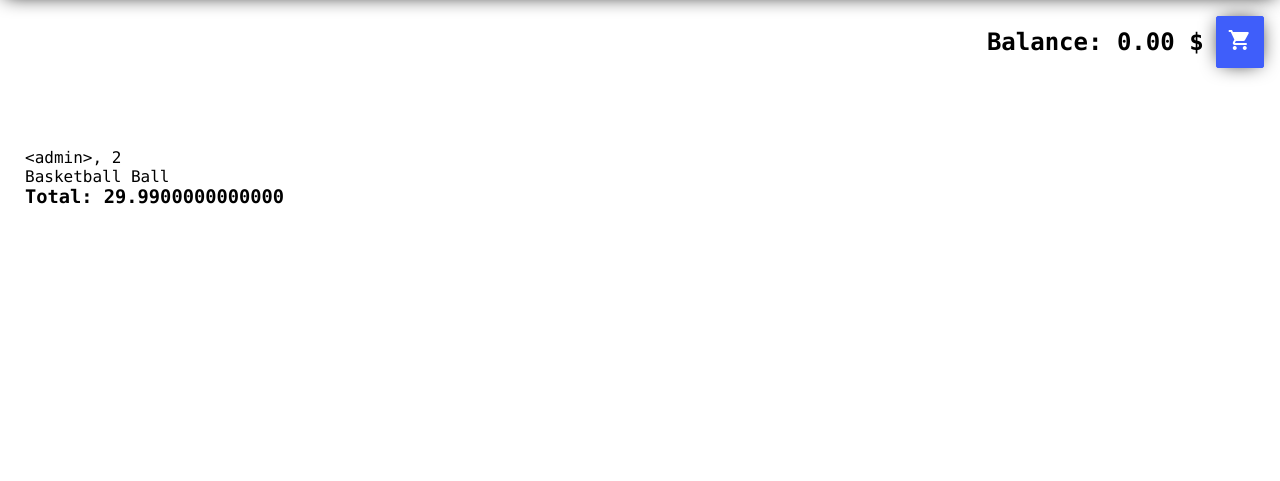
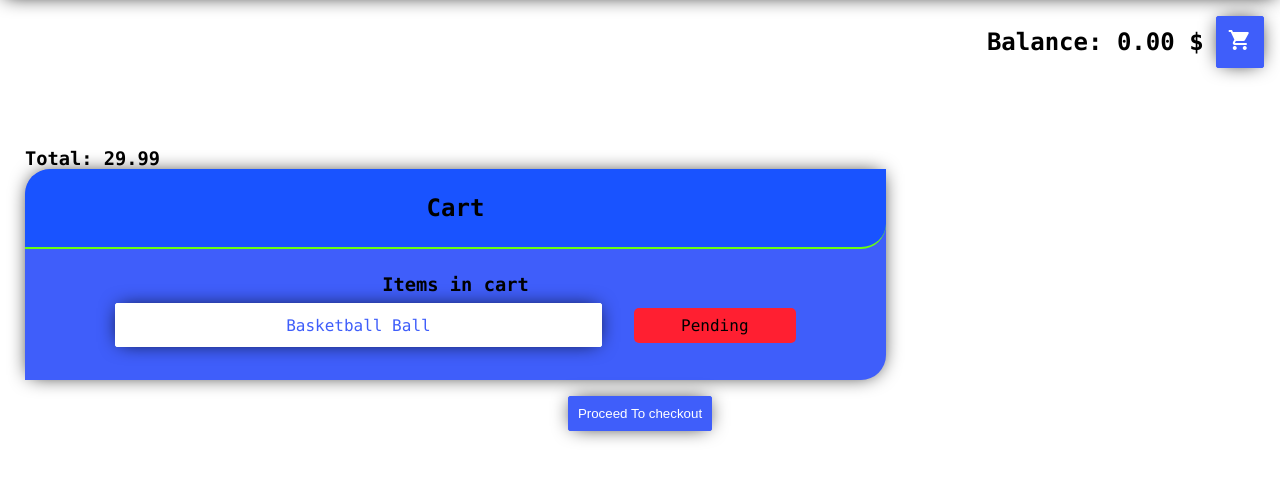
Before and after one commit to Christus5/shopProject, a Django app: page /ecommerce/cart/1/ in a window 1280 px wide. Shown: the part 60-541 px from the top of the page. Run offline with Django 3.2, Linux system fonts and the light colour scheme; a user stored in the database is signed in; data comes from the database, SQL or seed files in the repository; both versions use the stored data as it was after the commit.

Commit message:
update visual for cart view | convert StoreView from generic View -> ListView

```diff
--- a/ecommerce/models.py
+++ b/ecommerce/models.py
@@ -81,8 +81,8 @@ class Cart(models.Model):
 
     # @TODO: total - sum of order_set price
 
-    def get_total_price(self) -> int:
-        return self.order_set.aggregate(Sum('price'))['price__sum']
+    def get_total_price(self) -> Decimal:
+        return round(self.order_set.aggregate(Sum('price'))['price__sum'], 2) if self.order_set.all() else 0
 
     def __str__(self) -> str:
         return f'<{self.user}>, {self.id}'
--- a/ecommerce/views.py
+++ b/ecommerce/views.py
@@ -1,10 +1,11 @@
 from django.contrib import messages
 from django.contrib.auth.decorators import login_required
 from django.db.models import F
+from django.urls import reverse_lazy
 from django.utils.decorators import method_decorator
 
 from django.shortcuts import render, HttpResponse, get_object_or_404, redirect
-from django.views.generic import View
+from django.views.generic import View, DeleteView, ListView
 
 from ecommerce.models import *
 
@@ -75,7 +76,7 @@ class CartDetailsView(View):
         cart = get_object_or_404(request.user.cart_set, pk=kwargs['cart_id'])
 
         if not cart.is_active:
-            messages.error(request, 'Cart not active')
+            messages.error(request, 'Invalid access to cart')
             return redirect(to='ecommerce:home')
 
         return render(request, self.template_name, {
@@ -83,14 +84,26 @@ class CartDetailsView(View):
         })
 
     def post(self, request, *args, **kwargs) -> 'HttpResponse':
-        pass
+        user = request.user
+        cart = get_object_or_404(request.user.cart_set, pk=kwargs['cart_id'])
+
+        if user.balance >= cart.get_total_price():
+            return redirect(to='ecommerce:home')
+
+        messages.error(request, 'Insufficient funds!')
+        return render(request, self.template_name, {
+            'cart': cart
+        })
 
 
 @method_decorator(login_required, name='dispatch')
-class StoreView(View):
+class StoreView(ListView):
     template_name = 'ecommerce/store.html'
+    model = Item
+    paginate_by = 4
+    context_object_name = 'items'
 
-    def get(self, request, *args, **kwargs) -> 'HttpResponse':
-        return render(request, self.template_name, {
-            'items': Item.objects.all()
-        })
+    def get_context_data(self, *, object_list=None, **kwargs):
+        context = super().get_context_data(**kwargs)
+
+        return context
--- /dev/null
+++ b/static/cart-page.css
@@ -0,0 +1,5 @@
+.checkout {
+    margin: 1em auto;
+    width: 50%;
+    text-align: center;
+}
--- a/static/components/card.css
+++ b/static/components/card.css
@@ -35,6 +35,7 @@
     width: 35%;
 }
 
-.l {
+.large {
     width: 70%;
+    min-width: 350px
 }
--- a/static/main.css
+++ b/static/main.css
@@ -3,6 +3,8 @@
 @import url('./components/card.css');
 @import url('./components/grid.css');
 @import url('./components/scroll-bar.css');
+
+@import "cart-page.css";
 
 :root {
     --blue: #3f5efa;
@@ -58,7 +60,8 @@ a:hover {
 
 .btn-white {
     background-color: white;
-    color: var(--blue)
+    color: var(--blue);
+    border-color: white;
 }
 
 .page-wrapper {
--- a/templates/ecommerce/base.html
+++ b/templates/ecommerce/base.html
@@ -25,7 +25,7 @@
 
     </nav>
     <div style="flex-direction: row-reverse; justify-content: right; margin-right: 1em; margin-top: 1em; display: flex">
-        <a href="{% url 'ecommerce:cart' user.cart_set.last.id %}" class="btn" ><span class="material-icons">
+        <a href="{% url 'ecommerce:cart' user.cart_set.last.id %}" class="btn"><span class="material-icons">
 shopping_cart
 </span></a>
 
--- a/templates/ecommerce/cart_details.html
+++ b/templates/ecommerce/cart_details.html
@@ -5,18 +5,41 @@
 {% endblock %}
 
 {% block page-content %}
-
-    <dl>
-        {% for order in cart.order_set.all %}
-            <dt>
-                {{ order }}
-            </dt>
-            <dd>
-                {{ order.item }}
-            </dd>
-        {% endfor %}
-    </dl>
-
     <h3>Total: {{ cart.get_total_price }}</h3>
 
+    <div class="card large">
+        <header>
+            <h2>Cart</h2>
+        </header>
+        <section>
+            {% if not cart.order_set %}
+                <p>Cart is empty</p>
+                <a href="{% url 'ecommerce:store' %}">Shop Now</a>
+            {% endif %}
+            <ul class="orders">
+                <h3>Items in cart</h3>
+                {% for order in cart.order_set.all %}
+                    <li>
+                        <a href="{% url 'ecommerce:order' order.id %}" class="btn btn-white">
+                            {{ order.item }}
+                        </a>
+                        <span class="order-status {{ order.status|lower }}">{{ order.status }}</span>
+                    </li>
+                {% endfor %}
+            </ul>
+        </section>
+
+    </div>
+    {% if messages %}
+        <div style="text-align: center; color: red; margin: 0.5em 0;">
+            {% for message in messages %}
+                {{ message }}
+            {% endfor %}
+        </div>
+    {% endif %}
+    <form class="checkout" method="post">
+        {% csrf_token %}
+        <button class="btn" type="submit">Proceed To checkout</button>
+    </form>
+
 {% endblock %}
--- a/templates/ecommerce/home.html
+++ b/templates/ecommerce/home.html
@@ -6,7 +6,7 @@
 
 {% block page-content %}
 
-    <div class="card l" style="min-width: 350px">
+    <div class="card large" style="min-width: 350px">
         <header>
             <h3>My orders</h3>
         </header>
--- a/templates/ecommerce/item_details.html
+++ b/templates/ecommerce/item_details.html
@@ -27,7 +27,9 @@
         </section>
         <form method="post">
             {% csrf_token %}
-            <button class="btn" style="width: 100%;" type="submit">Order</button>
+            <button class="btn" style="width: 100%;" type="submit">
+                <span class="material-icons">add_shopping_cart</span>
+            </button>
         </form>
     </div>
 
```
Also changed, not shown: db.sqlite3.
